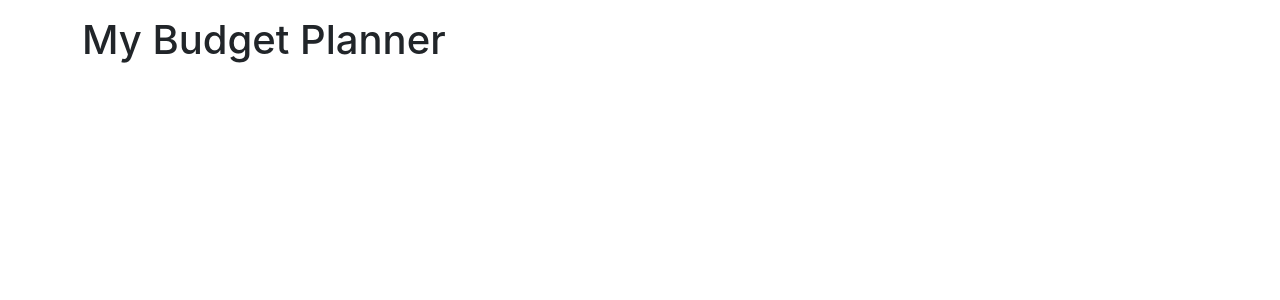
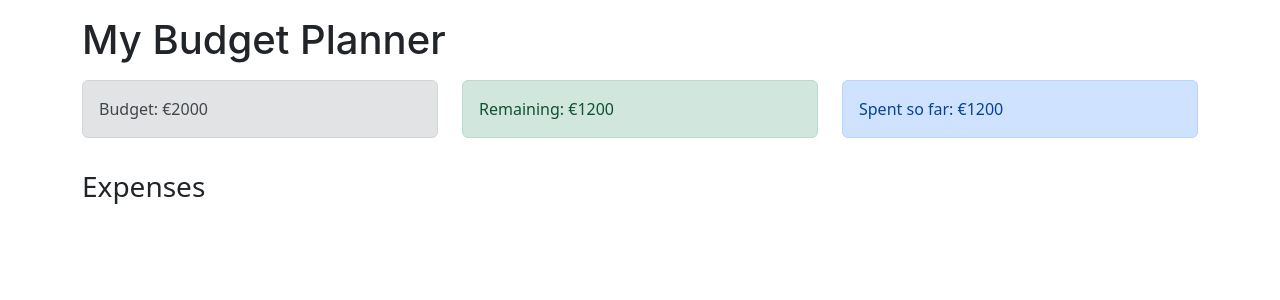
Before and after one commit to binarypsilocybin/Budget-planner, a React (Create React App) app: page / in a window 1280 px wide. Shown: the top 300 px of the page. Built offline with nearby package versions, Linux system fonts and the light colour scheme.

Commit message:
5 files modified

```diff
--- a/src/App.js
+++ b/src/App.js
@@ -1,13 +1,27 @@
 import React from 'react';
 import 'bootstrap/dist/css/bootstrap.min.css';
-
+import Budget from './components/Budget';
+import Remaining from './components/Remaining';
+import ExpenseTotal from './components/ExpenseTotal';
 import './style.css';
 
 export default function App() {
   return (
     <div className="container">
       <h1 className="mt-3">My Budget Planner</h1>
-      <div className="row mt-3"></div>
+      <div className="row mt-3">
+        <div className="col-sm">
+          <Budget />
+        </div>
+        <div className="col-sm">
+          <Remaining />
+        </div>
+        <div className="col-sm">
+          <ExpenseTotal />
+        </div>
+      </div>
+      <h3 className="mt-3">Expenses</h3>
+
     </div>
   );
 }
--- a/src/components/Budget.js
+++ b/src/components/Budget.js
@@ -1,32 +1,9 @@
-import React, { useState, useContext } from 'react';
-import ViewBudget from './ViewBudget';
-import EditBudget from './EditBudget';
-import { AppContext } from '../context/AppContext';
+import React from 'react';
 
 const Budget = () => {
-  const { budget, dispatch } = useContext(AppContext);
-  const [isEditing, setIsEditing] = useState(false);
-
-  const handleEditClick = () => {
-    setIsEditing(true);
-  };
-
-  const handleSaveClick = (value) => {
-    dispatch({
-      type: 'SET_BUDGET',
-      payload: value,
-    });
-    setIsEditing(false);
-  };
-
   return (
-    <div class="alert alert-secondary p-3 d-flex align-items-center justify-content-between">
-      {isEditing ? (
-        <EditBudget handleSaveClick={handleSaveClick} budget={budget} />
-      ) : (
-        // For part 1 render component inline rather than create a seperate one
-        <ViewBudget handleEditClick={handleEditClick} budget={budget} />
-      )}
+    <div className="alert alert-secondary">
+      <span>Budget: €2000</span>
     </div>
   );
 };
--- a/src/components/ExpenseTotal.js
+++ b/src/components/ExpenseTotal.js
@@ -1,18 +1,12 @@
-import React, { useContext } from 'react';
-import { AppContext } from '../context/AppContext';
+import React from 'react';
+
 
 const ExpenseTotal = () => {
-  const { expenses } = useContext(AppContext);
-
-  const total = expenses.reduce((total, item) => {
-    return (total += item.cost);
-  }, 0);
-
   return (
-    <div class="alert alert-primary p-4">
-      <span>Spent so far: £{total}</span>
+    <div className="alert alert-primary">
+      <span>Spent so far: €1200</span>
     </div>
-  );
+  )
 };
 
 export default ExpenseTotal;
--- a/src/components/Remaining.js
+++ b/src/components/Remaining.js
@@ -1,20 +1,12 @@
 import React, { useContext } from 'react';
 import { AppContext } from '../context/AppContext';
 
-const RemainingBudget = () => {
-  const { expenses, budget } = useContext(AppContext);
-
-  const totalExpenses = expenses.reduce((total, item) => {
-    return (total += item.cost);
-  }, 0);
-
-  const alertType = totalExpenses > budget ? 'alert-danger' : 'alert-success';
-
+const Remaining = () => {
   return (
-    <div class={`alert p-4 ${alertType}`}>
-      <span>Remaining: £{budget - totalExpenses}</span>
+    <div className="alert alert-success">
+      <span>Remaining: €1200</span>
     </div>
   );
 };
 
-export default RemainingBudget;
+export default Remaining;
```
Also changed, not shown: src/components/ExpenseList.js (+13 -34 lines).
